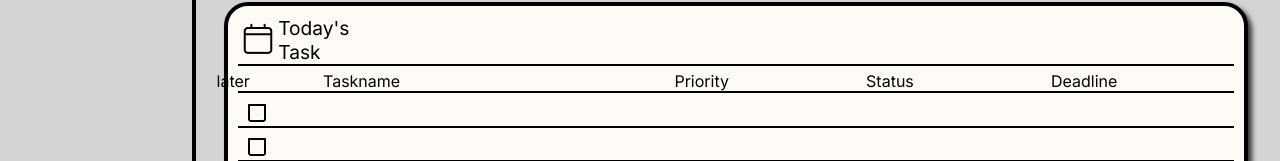
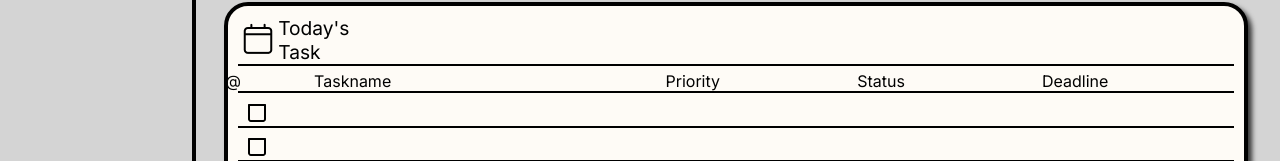
Before and after one commit to kalviumcommunity/S51_Sudhan_Capstone_Productivity_Panda, a React (Vite) app in the folder Frontend/Productivity-Panda-MainPage/: page / in a window 1280 px wide. Shown: the part 477-638 px from the top of the page. Built offline with nearby package versions, Linux system fonts and the light colour scheme.

Commit message:
deployment testing

```diff
--- a/Frontend/Productivity-Panda-MainPage/src/Components/MainPage/MainPage.jsx
+++ b/Frontend/Productivity-Panda-MainPage/src/Components/MainPage/MainPage.jsx
@@ -102,7 +102,7 @@ function MainPage() {
         </div>
         <div className='border-bottom-line'></div>
         <div className='TodaysTaskRow'>
-          <p className='hashp1'>later</p>
+          <p className='hashp1'>@</p>
           <p className='Tasknamep2'>Taskname</p>
           <p className='Priorityp3'>Priority</p>
           <p className='Statusp4'>Status</p>
```
